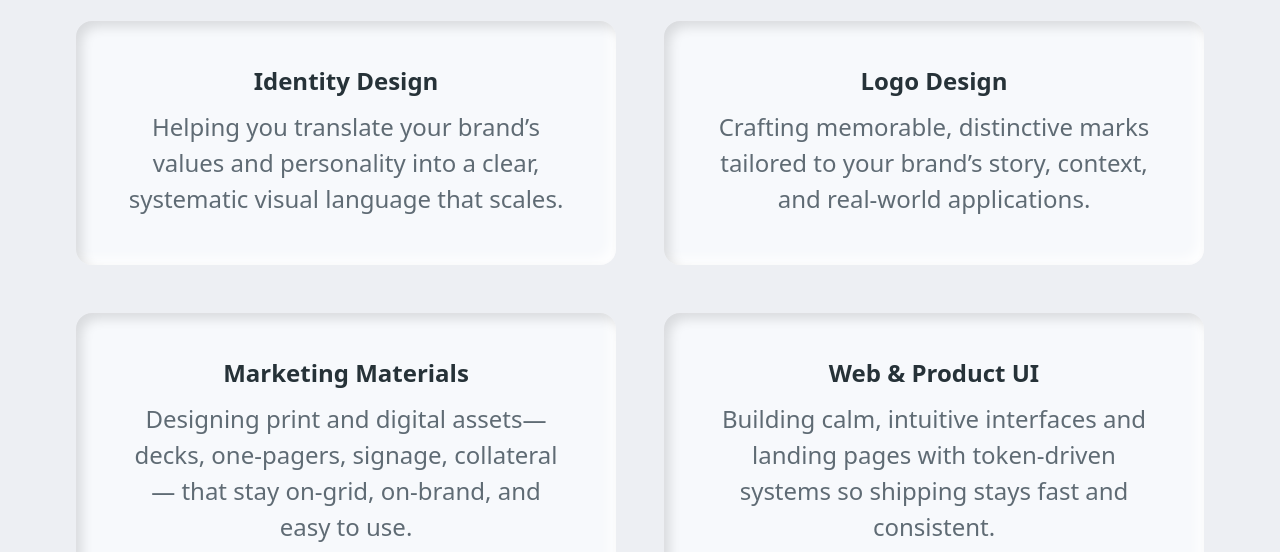
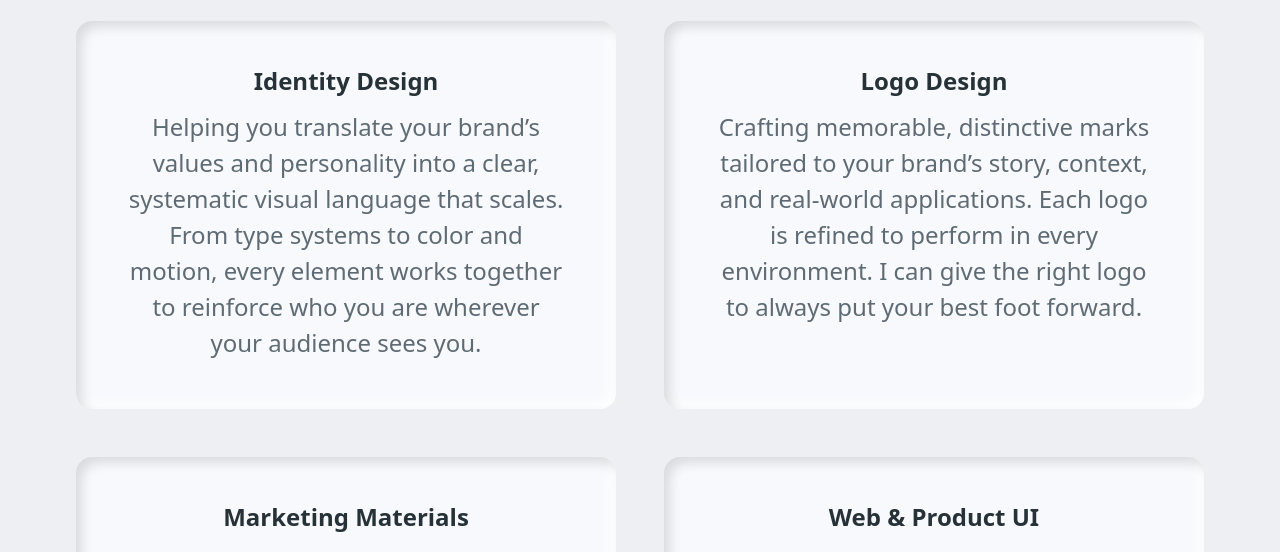
Before and after one commit to BredCrum/bredcrum.github.io, a website: page services.html in a window 1280 px wide. Shown: the part 235-787 px from the top of the page. Drawn offline with Linux system fonts and the light colour scheme.

Commit message:
Updates wording for services

```diff
--- a/services.html
+++ b/services.html
@@ -157,32 +157,41 @@
             <article class="service-card">
                 <h2 class="service-title">Identity Design</h2>
                 <p class="service-body">
-                    Helping you translate your brand’s values and personality into a clear,
-                    systematic visual language that scales.
+                    Helping you translate your brand’s values
+                    and personality into a clear, systematic visual language that scales.
+                    From type systems to color and motion, every element works together to reinforce who you are wherever your
+                    audience sees you.
                 </p>
             </article>
 
             <article class="service-card">
                 <h2 class="service-title">Logo Design</h2>
                 <p class="service-body">
-                    Crafting memorable, distinctive marks tailored to your brand’s story,
-                    context, and real-world applications.
+                    Crafting memorable, distinctive marks tailored to your brand’s
+                    story, context, and real-world applications.
+                    Each logo is refined to perform in every environment. I can give
+                    the right logo to always put your best foot forward.
                 </p>
             </article>
 
             <article class="service-card">
                 <h2 class="service-title">Marketing Materials</h2>
                 <p class="service-body">
-                    Designing print and digital assets—decks, one-pagers, signage, collateral—
+                    Designing print and digital assets like decks, one-pagers, and signage
                     that stay on-grid, on-brand, and easy to use.
+                    Every deliverable is built to maintain consistency
+                    across campaigns while still leaving room for creative expression.
                 </p>
             </article>
 
             <article class="service-card">
                 <h2 class="service-title">Web & Product UI</h2>
                 <p class="service-body">
-                    Building calm, intuitive interfaces and landing pages with token-driven
-                    systems so shipping stays fast and consistent.
+                    Building calm, intuitive interfaces and
+                    landing pages with token-driven systems so
+                    shipping stays fast and consistent. Each design emphasizes clarity,
+                    performance, and personality and will bridge the gap between abstract
+                    brand strategy and real user experience.
                 </p>
             </article>
         </section>
```
